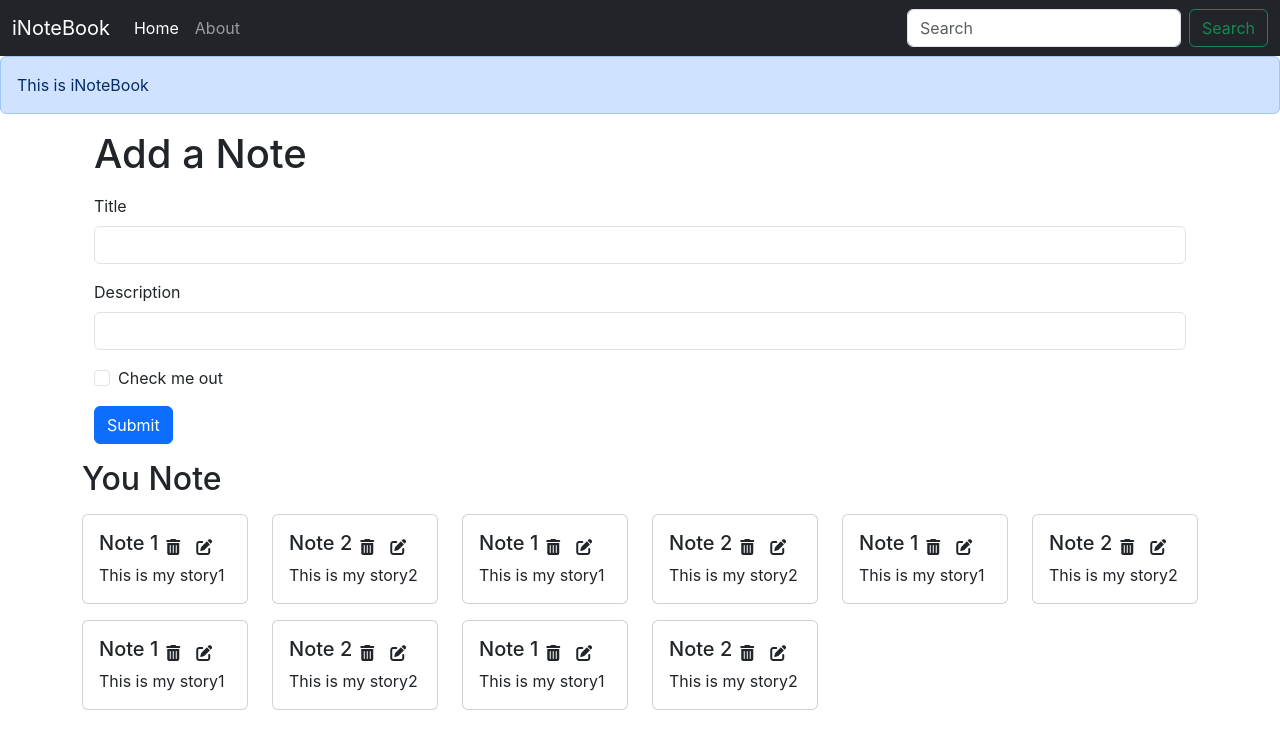
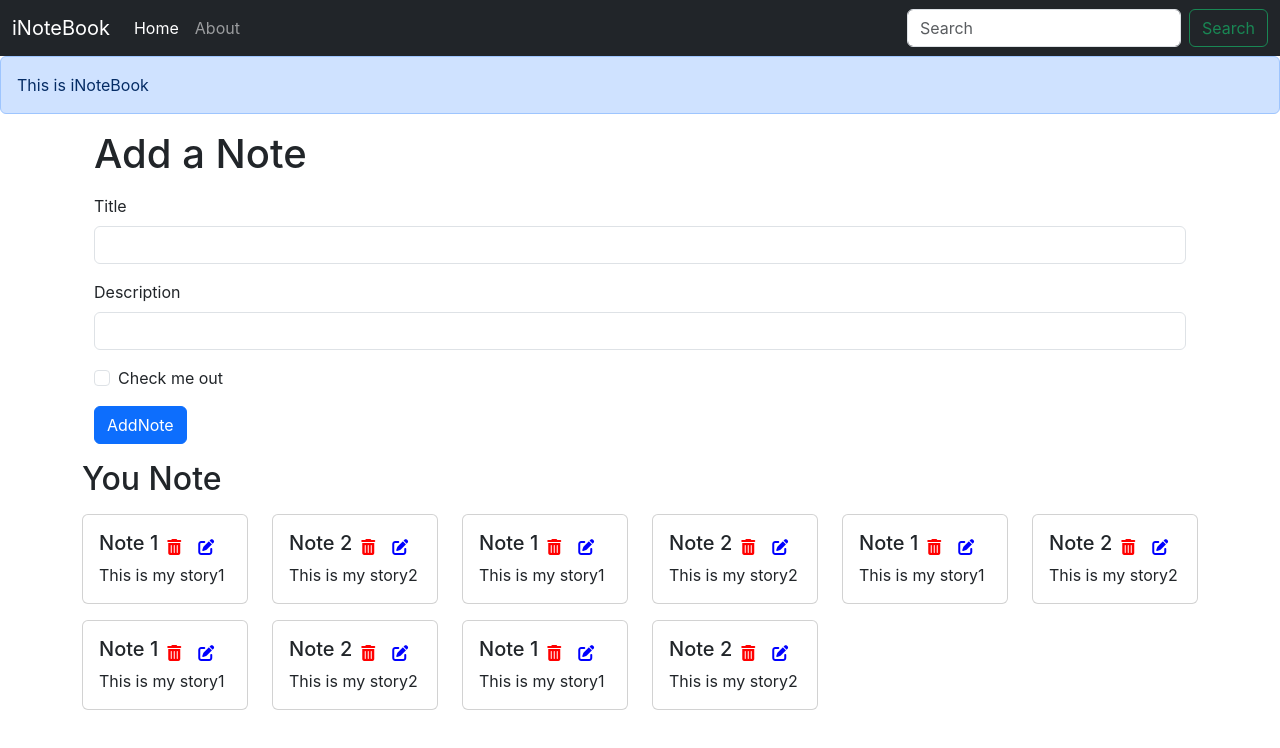
Before and after one commit to vipulgit-123/React3, a React (Create React App) app: page /home in a window 1280 px wide. Shown: the top 748 px of the page. Built offline with nearby package versions, Linux system fonts and the light colour scheme.

Commit message:
Adding delete note to the application

```diff
--- a/src/components/AddNotes.js
+++ b/src/components/AddNotes.js
@@ -59,7 +59,7 @@ const AddNotes = () => {
             </label>
           </div>
           <button type="submit" className="btn btn-primary" onClick={handleClick}>
-            Submit
+            AddNote
           </button>
         </form>
       </div>
--- a/src/components/Navbar.js
+++ b/src/components/Navbar.js
@@ -1,12 +1,8 @@
-import React, { useEffect } from "react";
+import React from "react";
 import { Link, useLocation } from "react-router-dom";
 
 const Navbar = () => {
   let location = useLocation();
-  useEffect(() => {
-    console.log(location);
-  }, [location]);
-
   return (
     <div>
       <nav className="navbar navbar-expand-lg navbar-dark bg-dark">
--- a/src/components/Noteitem.js
+++ b/src/components/Noteitem.js
@@ -1,22 +1,28 @@
-import React from 'react'
-
+import React, { useContext } from "react";
+import noteContext from "../context/Notes/noteContext";
 
 const Noteitem = (props) => {
-  const {notes} = props;
+  const context = useContext(noteContext);
+  const { dltNotes } = context;
+  const { notes } = props;
   return (
     <div className="col-md-2">
       <div className="card my-2">
         <div className="card-body">
           <div className="d-flex align-items-center">
             <h5 className="card-title">{notes.title}</h5>
-                <i className="fa-solid fa-trash-can  mx-2 " ></i>
-                <i className="fa-solid fa-pen-to-square mx-2" ></i>
+            <button type="button" className="btn btn-link p-0 mx-2"
+                    onClick={() => {console.log("BUTTON CLICKED", notes._id); dltNotes(notes._id); }}>
+              <i className="fa-solid fa-trash-can"></i>
+            </button>
+
+            <i className="fa-solid fa-pen-to-square mx-2"></i>
           </div>
           <p className="card-text">{notes.description}</p>
         </div>
       </div>
     </div>
-  )
-}
+  );
+};
 
-export default Noteitem
+export default Noteitem;
--- a/src/context/Notes/NoteState.js
+++ b/src/context/Notes/NoteState.js
@@ -114,8 +114,11 @@ const NoteState = (props) => {
     }
 
     //Dlt a Note
-    const dltNotes =()=>{
-
+    const dltNotes =(id)=>{
+             // ToDo: Api calling
+        console.log("Deleting the note with id" +id)
+        const newNotes = notes.filter((notes)=>{return notes._id!== id})
+        setNotes(newNotes)
     }
 
     //Edit a Note
--- a/src/index.css
+++ b/src/index.css
@@ -12,14 +12,14 @@ code {
     monospace;
 }
 
-/*i {*/
-/*  cursor: pointer;*/
-/*}*/
-
 .fa-trash-can {
-  cursor: pointer !important;
+  color: red;
 }
 
 .fa-pen-to-square {
-  cursor: pointer !important;
+  color: blue;
 }
+
+button {
+  cursor: pointer;
+}
```
Lines whose indentation alone changed are shown as unchanged.
